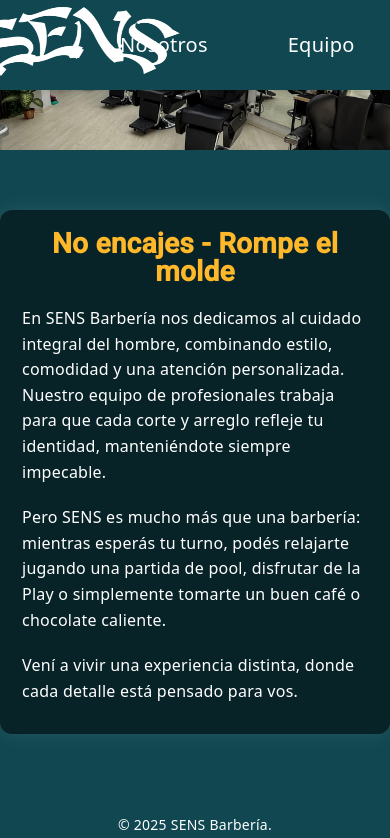
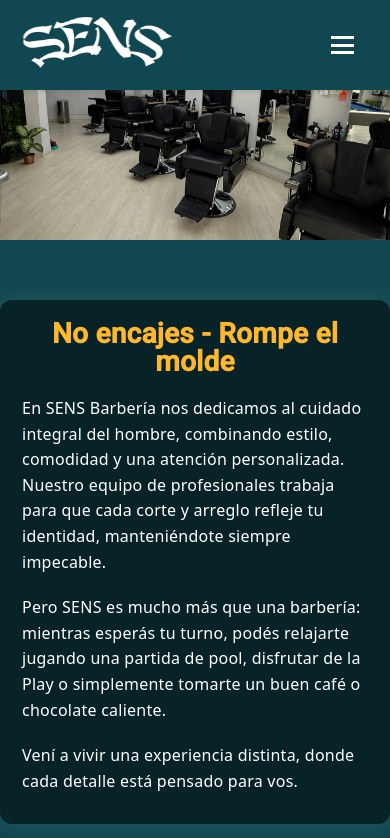
Before and after one commit to Nachito16/Sens, an Angular app: page / in a window 390 px wide. Shown: the top 838 px of the page. Built offline with nearby package versions, Linux system fonts and the light colour scheme; no server answers.

Commit message:
prueba Gerardo

```diff
--- a/src/app/componentes/header/header.component.css
+++ b/src/app/componentes/header/header.component.css
@@ -32,6 +32,7 @@
   align-items: center;
   color: white;
   size: 215px;
+  transition: all 0.3s ease;
 }
 
 
@@ -72,3 +73,59 @@
 .nav-link:hover::after {
   transform: scaleX(1);
 }
+
+.hamburger-btn {
+  display: none;
+  flex-direction: column;
+  justify-content: space-between;
+  width: 35px;
+  height: 20px;
+  background: none;
+  border: none;
+  cursor: pointer;
+}
+
+.hamburger-line {
+  width: 100%;
+  height: 3px;
+  background-color: white;
+}
+
+@media (max-width: 768px) {
+  .hamburger-btn {
+    display: flex;
+  }
+
+  .navbar-links {
+    display: none;
+    flex-direction: column;
+    position: absolute;
+    top: 30px;
+    right: 0;
+    width: 100%; /* hace que el menú ocupe todo el ancho */
+    background-color: #104750;
+    border-radius: 0;
+    padding: 40px 20px; /* más padding general */
+    box-shadow: 0 4px 20px rgba(0, 0, 0, 0.4);
+  }
+
+  .navbar-links.active {
+    display: flex;
+  }
+
+  .nav-link {
+  margin: 1px 0;
+  font-size: 20px;
+  text-align: center;
+  line-height: 0.6;
+}
+
+.logo-container img {
+  height: 70px;
+  width: 90px;
+  margin-left: 20px;
+  transform: scale(2.8);
+  transform-origin: center;
+}
+
+}
--- a/src/app/componentes/header/header.component.html
+++ b/src/app/componentes/header/header.component.html
@@ -7,8 +7,15 @@
       </a>
     </div>
 
+    <!-- Hamburger icon (visible solo en mobile) -->
+    <button class="hamburger-btn" (click)="toggleMenu()">
+      <span class="hamburger-line"></span>
+      <span class="hamburger-line"></span>
+      <span class="hamburger-line"></span>
+    </button>
+
     <!-- Navigation links -->
-    <nav class="navbar-links">
+    <nav class="navbar-links" [class.active]="isMenuOpen">
       <a class="nav-link" (click)="scrollTo('nosotros')">Nosotros</a>
       <a class="nav-link" (click)="scrollTo('inicio')">Equipo</a>
       <a class="nav-link" (click)="scrollTo('propiedades')">Elegirnos</a>
--- a/src/app/componentes/header/header.component.ts
+++ b/src/app/componentes/header/header.component.ts
@@ -7,11 +7,12 @@
   styleUrls: ['./header.component.css']
 })
 export class HeaderComponent {
-  scrollTo(sectionId: string): void {
-    const element = document.getElementById(sectionId);
-    if (element) {
-      element.scrollIntoView({ behavior: 'smooth' });
+   scrollTo(id: string): void {
+    const el = document.getElementById(id);
+    if (el) {
+      el.scrollIntoView({ behavior: 'smooth' });
     }
+    this.isMenuOpen = false;
   }
 
 
@@ -38,7 +39,11 @@
     this.isMobileMenuOpen = false;
   }
 
-  toggleMenu() {
-    this.isMobileMenuOpen = !this.isMobileMenuOpen;
+  isMenuOpen = false;
+
+  toggleMenu(): void {
+    this.isMenuOpen = !this.isMenuOpen;
   }
+
+
 }
--- a/src/app/componentes/vistas/index/index.component.css
+++ b/src/app/componentes/vistas/index/index.component.css
@@ -69,34 +69,34 @@
 
 @media screen and (max-width: 1150px) {
   .hero-image {
-    height: 300px;
+    height: 400px; /* subí de 300 a 400 */
   }
 
   .banner-text {
-    font-size: 20px;
-    margin-bottom: 2px;
+    font-size: 24px;
+    margin-bottom: 4px;
   }
 }
 
 @media screen and (max-width: 768px) {
   .hero-image {
-    height: 250px;
+    height: 320px; /* subí de 250 a 320 */
   }
 
   .banner-text {
-    font-size: 16px;
-    margin-bottom: 2px;
+    font-size: 20px;
+    margin-bottom: 4px;
   }
 }
 
 @media screen and (max-width: 426px) {
   .hero-image {
-    height: 150px;
+    height: 240px; /* subí de 150 a 240 */
   }
 
   .banner-text {
-    font-size: 12px;
-    margin-top: 2px;
-    margin-bottom: 2px;
+    font-size: 16px;
+    margin-top: 4px;
+    margin-bottom: 4px;
   }
 }
```
